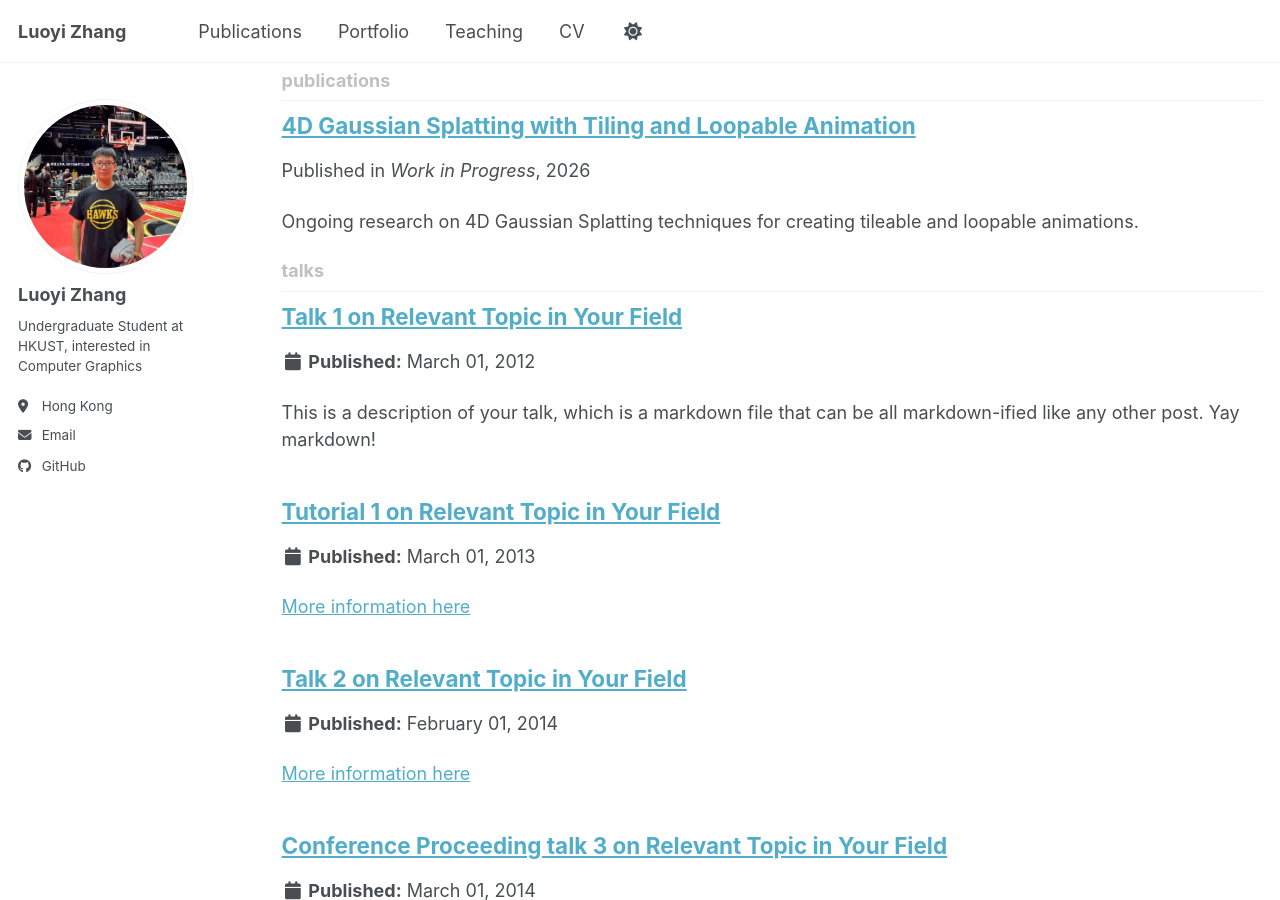
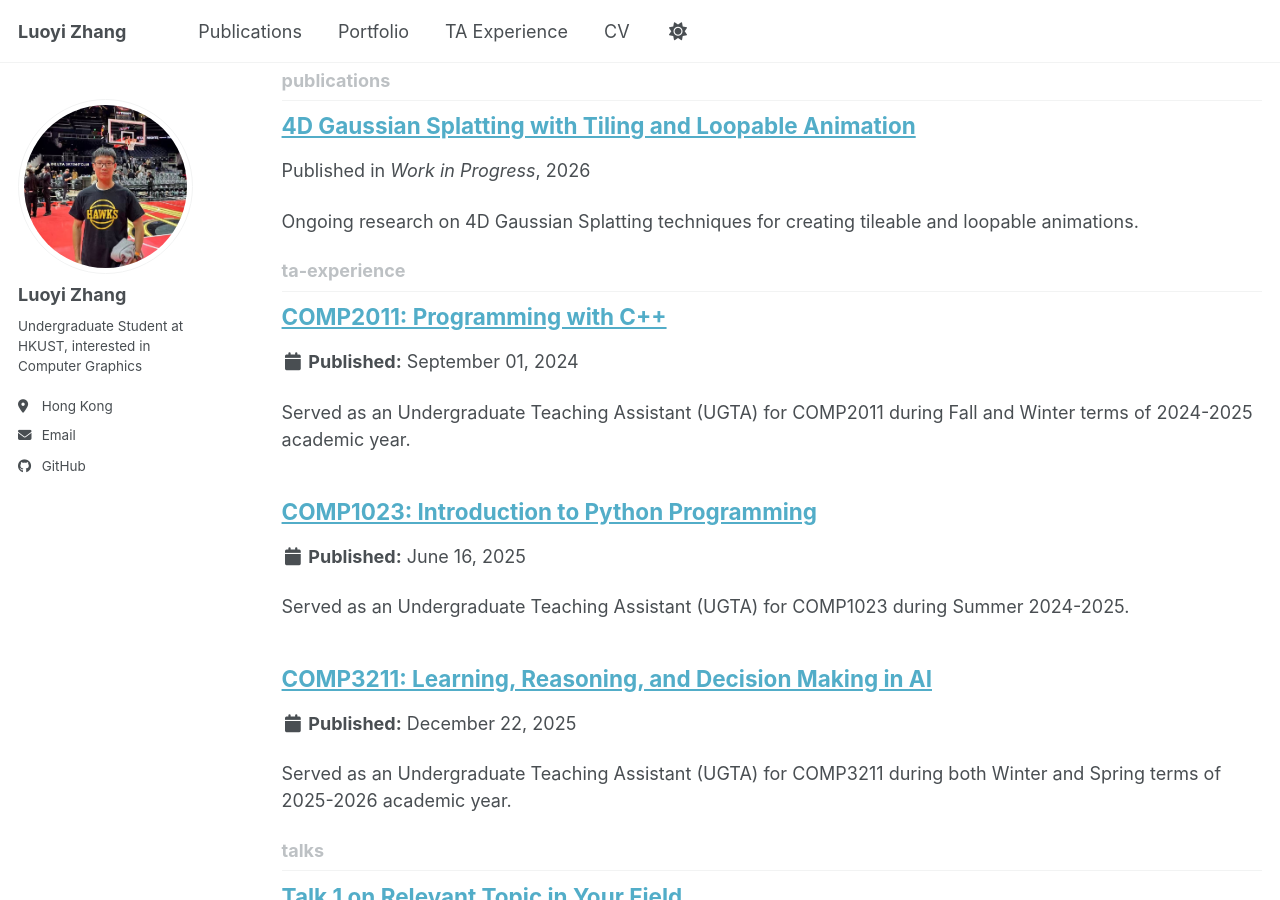
Before and after one commit to TheLogarhythm/TheLogarhythm.github.io, a Jekyll site: the page built from _pages/collection-archive.html, in a window 1280 px wide and 900 px high, scrolled down 1041 px. Built offline with Jekyll 4.4.1, drawn with Linux system fonts in a browser that asks for light colours; a script bundle is joined from its source files by our own code; library files that are not in the unit come from our copies.

Commit message:
Add TA Experience section with COMP3211, COMP1023, and COMP2011; update about page spacing

```diff
--- a/_config.yml
+++ b/_config.yml
@@ -224,6 +224,9 @@ collections:
   teaching:
     output: true
     permalink: /:collection/:path/
+  ta-experience:
+    output: true
+    permalink: /:collection/:path/
   publications:
     output: true
     permalink: /:collection/:path/
@@ -259,6 +262,15 @@ defaults:
   - scope:
       path: ""
       type: teaching
+    values:
+      layout: single
+      author_profile: true
+      share: true
+      comments: true
+  # _ta-experience
+  - scope:
+      path: ""
+      type: ta-experience
     values:
       layout: single
       author_profile: true
--- a/_data/navigation.yml
+++ b/_data/navigation.yml
@@ -14,8 +14,8 @@ main:
   - title: "Portfolio"
     url: /portfolio/
 
-  - title: "Teaching"
-    url: /teaching/
+  - title: "TA Experience"
+    url: /ta-experience/
 
   - title: "CV"
     url: /cv/
--- /dev/null
+++ b/_ta-experience/2024-comp1023.md
@@ -0,0 +1,16 @@
+---
+title: "COMP1023: Introduction to Python Programming"
+collection: ta-experience
+type: "Undergraduate Teaching Assistant"
+permalink: /ta-experience/2024-comp1023
+venue: "HKUST, Department of Computer Science and Engineering"
+date: 2025-06-16
+location: "Hong Kong"
+---
+
+Served as an Undergraduate Teaching Assistant (UGTA) for COMP1023 during Summer 2024-2025.
+
+## Responsibilities
+* Reviewed and provided feedback on lecture notes
+* Designed tutorial materials to reinforce programming concepts
+* Created practice exercises and problems for students
--- /dev/null
+++ b/_ta-experience/2024-comp2011.md
@@ -0,0 +1,22 @@
+---
+title: "COMP2011: Programming with C++"
+collection: ta-experience
+type: "Undergraduate Teaching Assistant"
+permalink: /ta-experience/2024-comp2011
+venue: "HKUST, Department of Computer Science and Engineering"
+date: 2024-09-01
+location: "Hong Kong"
+---
+
+Served as an Undergraduate Teaching Assistant (UGTA) for COMP2011 during Fall and Winter terms of 2024-2025 academic year.
+
+## Responsibilities
+
+**Fall 2024-2025:**
+* Assisted in conducting lab sessions
+* Provided Q&A support for students learning C++ programming
+* Helped students with debugging and understanding programming concepts
+
+**Winter 2024-2025:**
+* Designed 3 programming exercises focusing on C++ fundamentals
+* Created problem specifications and test cases
--- /dev/null
+++ b/_ta-experience/2025-comp3211.md
@@ -0,0 +1,21 @@
+---
+title: "COMP3211: Learning, Reasoning, and Decision Making in AI"
+collection: ta-experience
+type: "Undergraduate Teaching Assistant"
+permalink: /ta-experience/2025-comp3211
+venue: "HKUST, Department of Computer Science and Engineering"
+date: 2025-12-22
+location: "Hong Kong"
+---
+
+Served as an Undergraduate Teaching Assistant (UGTA) for COMP3211 during both Winter and Spring terms of 2025-2026 academic year.
+
+## Responsibilities
+
+**Winter 2025-2026:**
+* Designed 2 programming assignments covering learning, reasoning, and decision-making concepts
+* Developed assignment specifications and test cases
+
+**Spring 2025-2026:**
+* Assisted PAs (Postgraduate Assistants) in conducting tutorial sessions
+* Provided Q&A support and troubleshooting assistance
```
Also changed, not shown: _pages/about.md (+9 -2 lines), _pages/ta-experience.html (added, +12 -0 lines).
